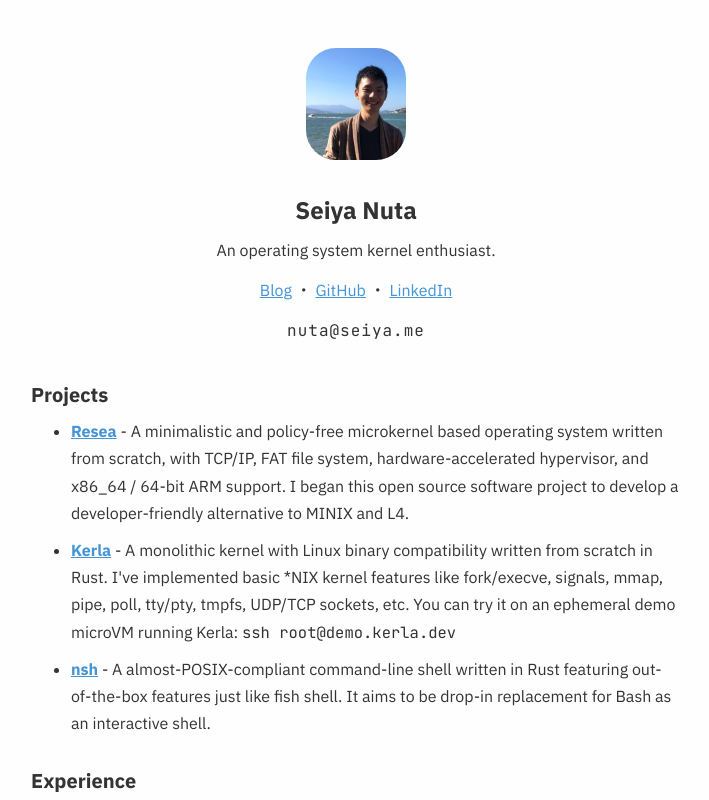
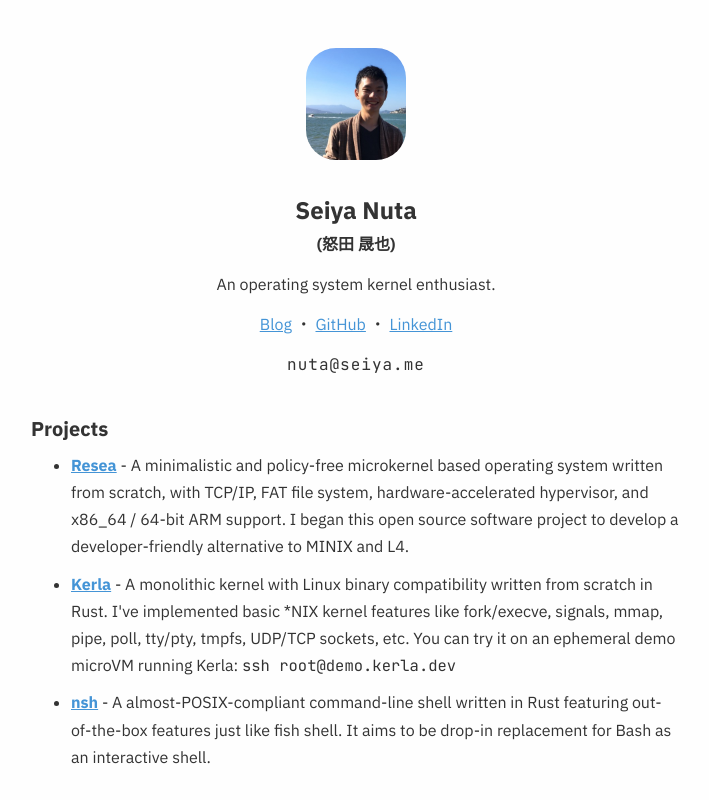
Before and after one commit to nuta/seiya.me, a Next.js app: page / in a window 1280 px wide. Shown: the top 800 px of the page, without its empty margins (284-993 px from the left). Built offline with nearby package versions, Linux system fonts and the light colour scheme; a small style sheet from the web is missing.

Commit message:
Add my name in Kanji

```diff
--- a/pages/index.module.scss
+++ b/pages/index.module.scss
@@ -18,6 +18,12 @@
     margin-top: 1rem;
     padding: 0;
     font-size: 1.5rem;
+
+    .kanji {
+        margin-top: -0.4rem;
+        display: block;
+        font-size: 1rem;
+    }
 }
 
 .accounts {
--- a/pages/index.tsx
+++ b/pages/index.tsx
@@ -34,7 +34,10 @@ export default function Index() {
                         <Image src="/me.jpg" height="112" width="100" alt="me" />
                     </div>
                     <div className={styles.tldr}>
-                        <h1>Seiya Nuta</h1>
+                        <h1>
+                            Seiya Nuta
+                            <span className={styles.kanji}>(怒田 晟也)</span>
+                        </h1>
                         <div>
                             An operating system kernel enthusiast.
                         </div>
```
